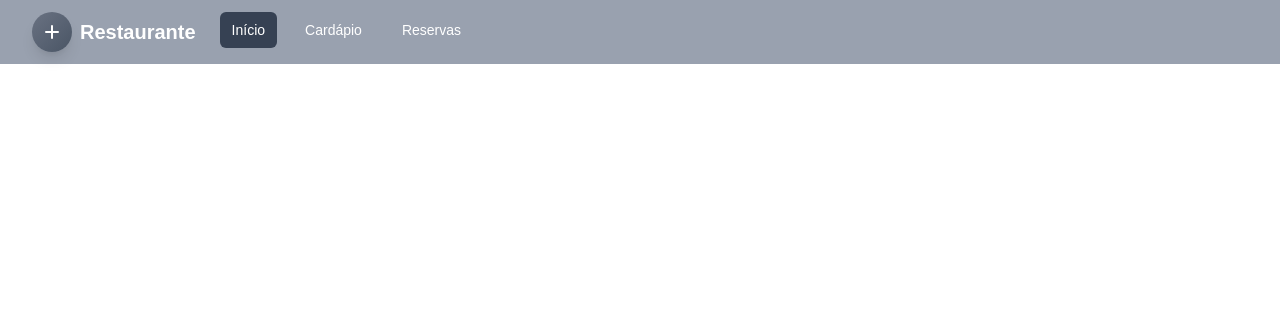
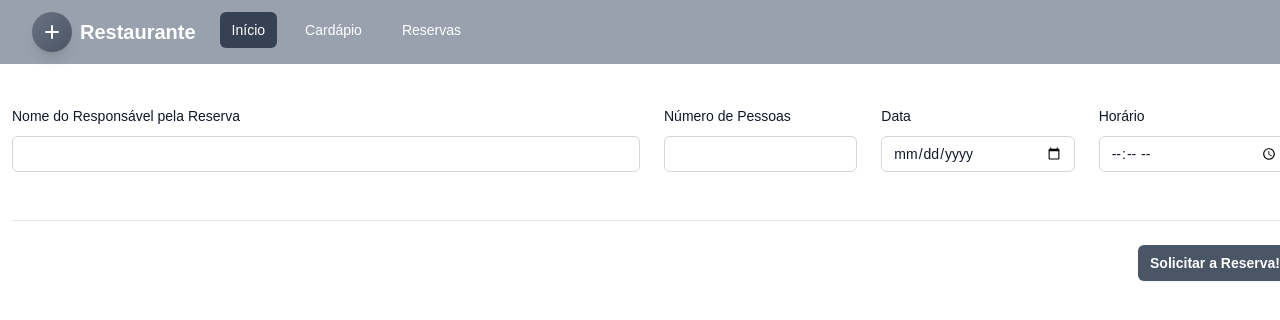
Before and after one commit to GustavoCBRL/modelo-site-restaurante-tailwind, a Next.js app: page /reservas in a window 1280 px wide. Shown: the top 320 px of the page. Built offline with nearby package versions, Linux system fonts and the light colour scheme.

Commit message:
Atualizações na página de Reservas

```diff
--- a/app/components/Navbar.tsx
+++ b/app/components/Navbar.tsx
@@ -7,7 +7,7 @@ import { Bars3Icon, XMarkIcon } from '@heroicons/react/24/outline';
 const navigation = [
   { name: 'Início', href: '/', current: true },
   { name: 'Cardápio', href: '/cardapio', current: false },
-  { name: 'Reservas', href: '#', current: false },
+  { name: 'Reservas', href: '/reservas', current: false },
 ];
 
 function classNames(...classes: (string | boolean | undefined)[]): string {
--- a/app/reservas/page.tsx
+++ b/app/reservas/page.tsx
@@ -1,3 +1,76 @@
-export default function Reservas(){
-    <p>Ainda em Construção!</p>
+
+export default function Reservas() {
+  return (
+    <form className="container mr-3 ml-3 content-center">
+      <div className="space-y-12">
+        <div className="border-b border-gray-900/10 pb-12">
+          <div className="mt-10 grid grid-cols-1 gap-x-6 gap-y-8 sm:grid-cols-6">
+            <div className="sm:col-span-3">
+              <label htmlFor="username" className="block text-sm/6 font-medium text-gray-900">
+               Nome do Responsável pela Reserva
+              </label>
+              <div className="mt-2">
+                <div className="flex items-center rounded-md bg-white pl-3 outline-1 -outline-offset-1 outline-gray-300 focus-within:outline-2 focus-within:-outline-offset-2 focus-within:outline-gray-600">
+                  <input
+                    type="text"
+                    className="block min-w-0 grow bg-white py-1.5 pr-3 pl-1 text-base text-gray-900 placeholder:text-gray-400 focus:outline-none sm:text-sm/6"
+                  />
+                </div>
+              </div>
+            </div>
+
+            <div className="sm: col-span-1">
+              <label htmlFor="about" className="block text-sm/6 font-medium text-gray-900">
+               Número de Pessoas
+              </label>
+              <div className="mt-2">
+                <input
+                  type="number"
+                  className="block w-full rounded-md bg-white px-3 py-1.5 text-base text-gray-900 outline-1 -outline-offset-1 outline-gray-300 placeholder:text-gray-400 focus:outline-2 focus:-outline-offset-2 focus:outline-gray-600 sm:text-sm/6"
+                />
+              </div>
+            </div>
+
+             <div className="sm: col-span-1">
+              <label htmlFor="about" className="block text-sm/6 font-medium text-gray-900">
+               Data
+              </label>
+              <div className="mt-2">
+                <input
+                  type="date"
+                  className="block w-full rounded-md bg-white px-3 py-1.5 text-base text-gray-900 outline-1 -outline-offset-1 outline-gray-300 placeholder:text-gray-400 focus:outline-2 focus:-outline-offset-2 focus:outline-gray-600 sm:text-sm/6"
+                />
+              </div>
+            </div>
+
+
+            <div className="sm: col-span-1">
+              <label htmlFor="about" className="block text-sm/6 font-medium text-gray-900">
+               Horário
+              </label>
+              <div className="mt-2">
+                <input
+                  type="time"
+                  className="block w-full rounded-md bg-white px-3 py-1.5 text-base text-gray-900 outline-1 -outline-offset-1 outline-gray-300 placeholder:text-gray-400 focus:outline-2 focus:-outline-offset-2 focus:outline-gray-600 sm:text-sm/6"
+                />
+              </div>
+            </div>
+
+
+
+          </div>
+      </div>
+        </div>
+
+
+      <div className="mt-6 flex items-center justify-end gap-x-6">
+        <button
+          type="submit"
+          className="rounded-md bg-gray-600 px-3 py-2 text-sm font-semibold text-white shadow-xs hover:bg-gray-400 focus-visible:outline-2 focus-visible:outline-offset-2 focus-visible:outline-gray-600"
+        >
+         Solicitar a Reserva!
+        </button>
+      </div>
+    </form>
+  )
 }
--- a/package.json
+++ b/package.json
@@ -11,6 +11,7 @@
   "dependencies": {
     "@headlessui/react": "^2.2.9",
     "@heroicons/react": "^2.2.0",
+    "axios": "^1.13.2",
     "framer-motion": "^12.23.24",
     "next": "16.0.3",
     "react": "19.2.0",
```
Also changed, not shown: 1 other file (tests, documents, lock files or other folders).
